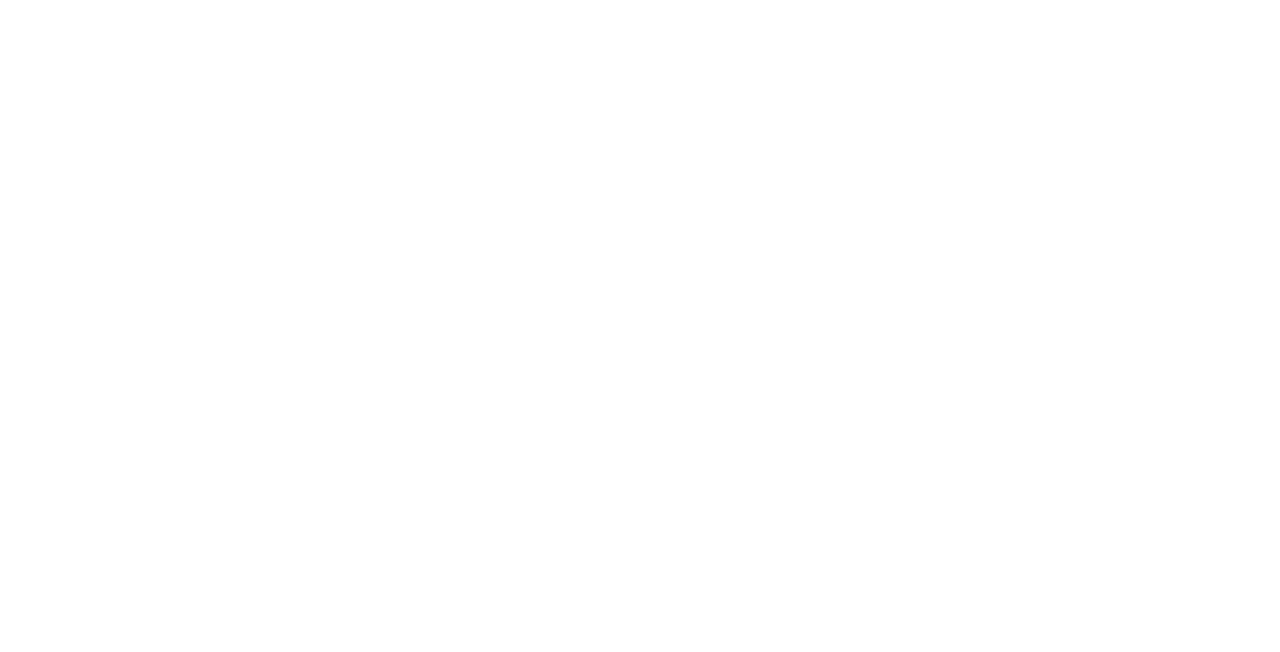
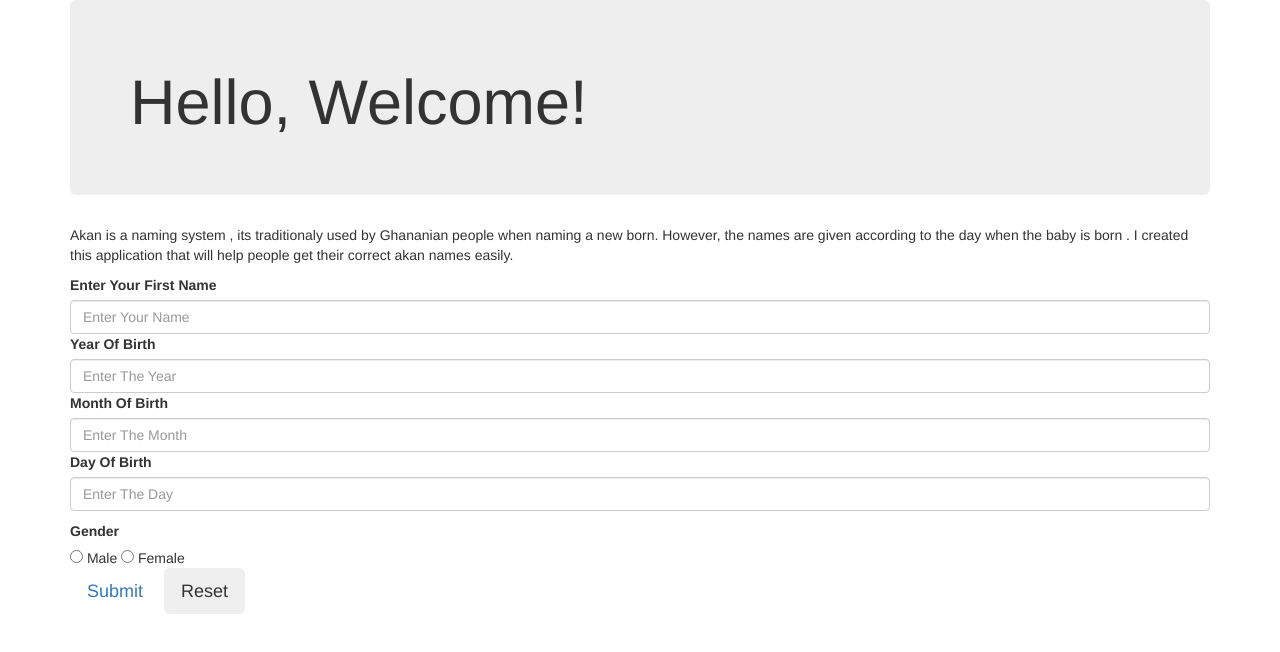
Before and after one commit to mohamedissack/birthday-app, a plain HTML site: page index.html in a window 1280 px wide. Drawn offline with nearby package versions, Linux system fonts and the light colour scheme.

Commit message:
add a form into html file

```diff
--- a/index.html
+++ b/index.html
@@ -2,11 +2,54 @@
 <html lang="en">
 <head>
     <meta charset="UTF-8">
-    <meta http-equiv="X-UA-Compatible" content="IE=edge">
     <meta name="viewport" content="width=device-width, initial-scale=1.0">
-    <title>Akan Names</title>
+    <link rel="stylesheet" href="https://maxcdn.bootstrapcdn.com/bootstrap/3.4.1/css/bootstrap.min.css">
+    <script src="https://ajax.googleapis.com/ajax/libs/jquery/3.5.1/jquery.min.js"></script>
+    <script src="https://maxcdn.bootstrapcdn.com/bootstrap/3.4.1/js/bootstrap.min.js"></script>
+    <link rel="stylesheet" type="text/css" href="styles.css">
+    <title>Akan names</title>
 </head>
 <body>
+    <div class="container">
+        <div class="jumbotron">
+            <h1 class="display-4">Hello, Welcome!</h1>
+        </div>
 
+        <div class="p">
+            <p> <strong></strong>Akan is a naming system , its traditionaly used by Ghananian people when naming a new
+                born.
+                However, the names are given according to the day when the baby is born .
+                I created this application that will help people get their correct akan names easily.</strong>
+            </p>
+        </div>
+        <form>
+            <div>
+                <div class="flex">
+                    <label>Enter Your First Name</label>
+                    <input type="text" class="form-control" id="name" placeholder="Enter Your Name" required>
+                    <label>Year Of Birth</label>
+                    <input type="number" class="form-control" id="year" placeholder="Enter The Year" required min="1900"
+                        max="2021">
+                    <label>Month Of Birth</label>
+                    <input type="number" class="form-control" id="month" placeholder="Enter The Month" required min="1"
+                        max="12">
+                    <label>Day Of Birth</label>
+                    <input type="number" class="form-control" id="day" placeholder="Enter The Day" required min="1"
+                        max="31">
+
+                    <div class="gender">
+                        <p id="output"></p>
+                        <label>Gender</label><br>
+                        <input type="radio" name="gender" id="male" value="male"> Male
+                        <input type="radio" name="gender" id="female" value="female"> Female
+                    </div>
+
+                    <a onclick="submission()" class="btn btn-outline-info btn-lg">Submit</a>
+                    <button type="reset" class="btn btn-outline-info btn-lg">Reset</button>
+                </div>
+            </div>
+        </form>
+    </div>
+    <script src="hello_wold.js"></script>
 </body>
 </html>
```
